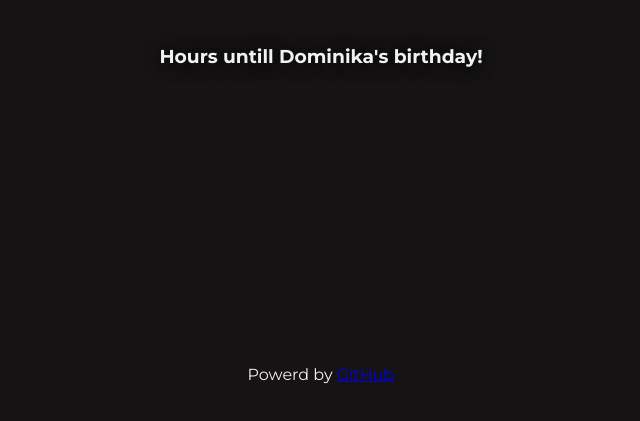
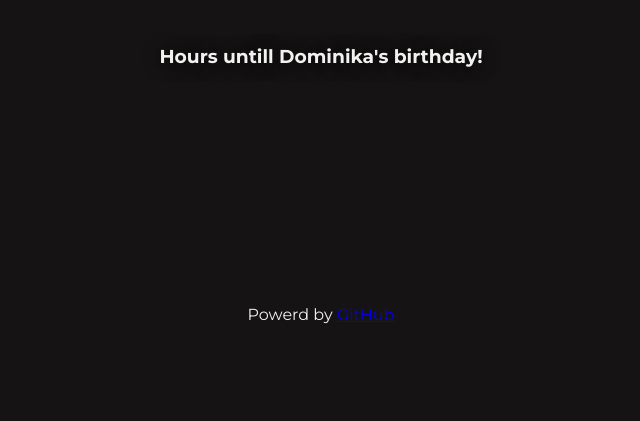
Before and after one commit to Sh1Tt/do, a plain HTML site: page index.html in a window 1280 px wide. Shown: the part 391-812 px from the top of the page, without its empty margins (319-959 px from the left). Drawn offline with Linux system fonts and the light colour scheme.

Commit message:
Update index.html

```diff
--- a/index.html
+++ b/index.html
@@ -14,6 +14,7 @@
         font-weight: 400;
         color: rgba( 244, 245, 243, .99 );
         -webkit-font-smoothing: antialiased !important;
+
       }
       html {
         height: 100%;
@@ -26,8 +27,7 @@
       }
       .main {
         width: 100%;
-        height: auto;
-	min-height: 55vh;
+        height: 47.5vh;
 	margin-top: 37.5vh;
 	text-align: center;
 	text-shadow: 1px 1px 17px rgba( 8, 4, 6, .97 );
```
